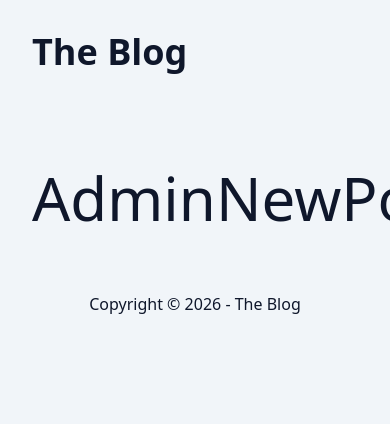
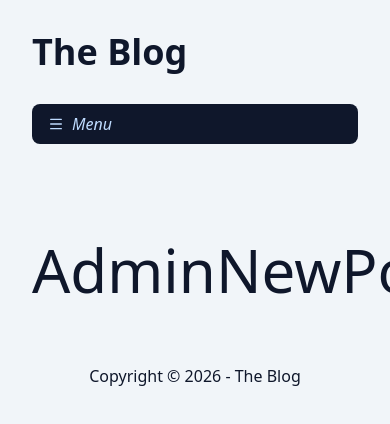
Before and after one commit to matheusjbk/blog-nextjs, a Next.js app: page /admin/post/new in a window 390 px wide. Shown: the top 424 px of the page. Built offline with nearby package versions, Linux system fonts and the light colour scheme.

Commit message:
feat: adding menu in admin post section

```diff
--- /dev/null
+++ b/src/app/admin/post/layout.tsx
@@ -0,0 +1,14 @@
+import { MenuAdmin } from "@/components/admin/MenuAdmin";
+
+export default function AdminPostLayout({
+  children,
+}: Readonly<{
+  children: React.ReactNode;
+}>) {
+  return (
+    <>
+      <MenuAdmin />
+      {children}
+    </>
+  );
+}
--- /dev/null
+++ b/src/components/admin/MenuAdmin/index.tsx
@@ -0,0 +1,68 @@
+"use client";
+
+import {
+  FileTextIcon,
+  HouseIcon,
+  MenuIcon,
+  PlusIcon,
+  XIcon,
+} from "lucide-react";
+import Link from "next/link";
+import { useState } from "react";
+
+export function MenuAdmin() {
+  const [isOpen, setIsOpen] = useState(false);
+
+  const linkClasses =
+    "[&>svg]:w-4 [&>svg]:w-4 px-4 cursor-pointer flex items-center gap-2 transition hover:bg-slate-800 h-10 shrink-0 rounded-lg";
+
+  return (
+    <nav
+      className={`bg-slate-900 text-slate-100 rounded-lg flex flex-col mb-8 sm:flex-row sm:flex-wrap ${!isOpen && "h-10"} ${!isOpen && "overflow-hidden"} sm:overflow-visible sm:h-auto`}
+    >
+      <button
+        className={`${linkClasses} text-blue-200 italic sm:hidden`}
+        onClick={() => setIsOpen(prevState => !prevState)}
+      >
+        {!isOpen && (
+          <>
+            <MenuIcon />
+            Menu
+          </>
+        )}
+
+        {isOpen && (
+          <>
+            <XIcon />
+            Fechar
+          </>
+        )}
+      </button>
+
+      <a
+        href="/"
+        target="_blank"
+        className={linkClasses}
+      >
+        <HouseIcon />
+        Home
+      </a>
+
+      <Link
+        href="/admin/post"
+        className={linkClasses}
+      >
+        <FileTextIcon />
+        Posts
+      </Link>
+
+      <Link
+        href="/admin/post/new"
+        className={linkClasses}
+      >
+        <PlusIcon />
+        Criar Post
+      </Link>
+    </nav>
+  );
+}
```
